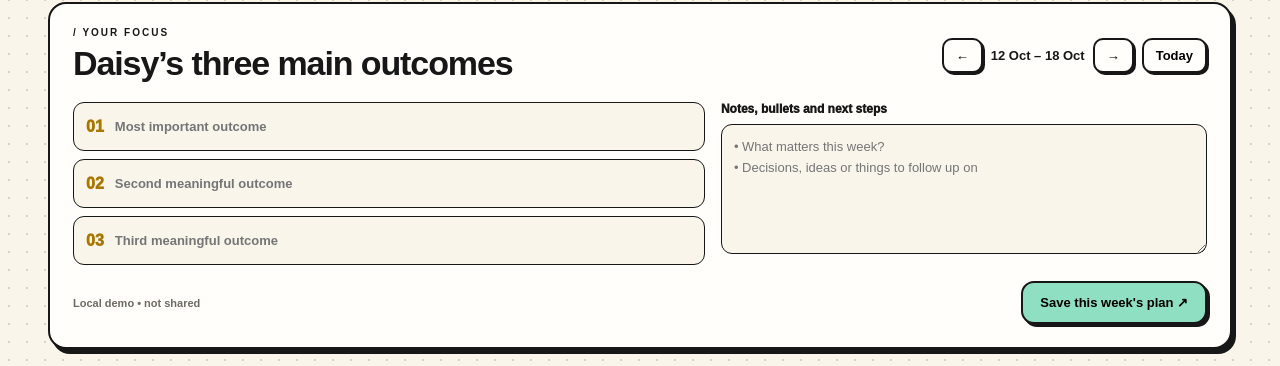
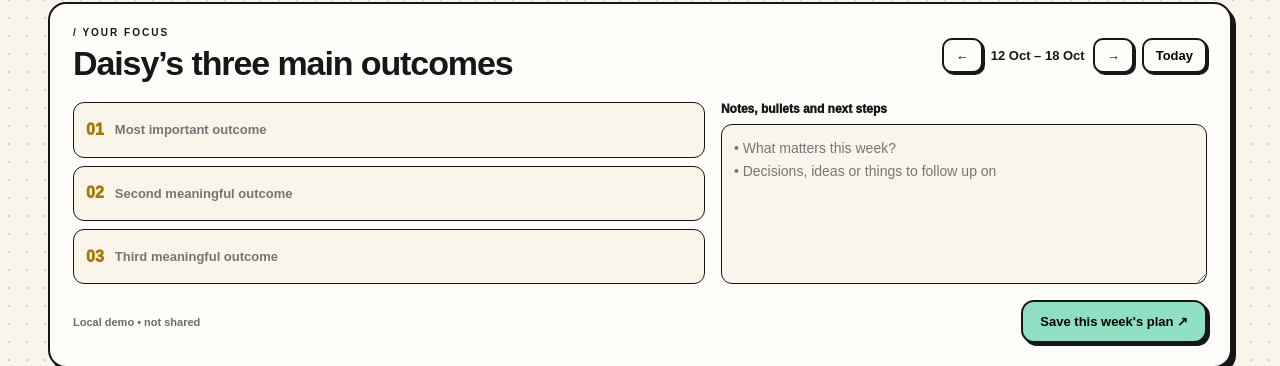
Before and after one commit to BrettJosh/Conditioning-Team, a plain HTML site: page public/index.html in a window 1280 px wide. Shown: the part 711-1077 px from the top of the page. Drawn offline with Linux system fonts and the light colour scheme.

Commit message:
Expand task and weekly notes for easier reading

```diff
--- a/public/styles.css
+++ b/public/styles.css
@@ -82,3 +82,8 @@
 .hero p{max-width:760px;margin-inline:auto;overflow-wrap:break-word}
 @media(max-width:850px){.hero{min-height:0;padding:55px 10px 66px}.hero .hero-stickers{gap:13px;justify-content:center;margin-bottom:15px}.hero .hero-stickers .hero-sticker{font-size:10px;padding:8px 11px}.hero h1{margin:22px auto 23px}}
 @media(max-width:480px){.brand .brand-mark{width:45px;height:45px}.hero .hero-stickers{gap:9px}.hero .hero-stickers .hero-sticker{font-size:9px;padding:7px 9px;box-shadow:2px 2px 0 var(--ink)}.hero p{font-size:13px;line-height:1.55;max-width:36ch}.desktop-break{display:none}}
+
+/* Readable notes on weekly plans and task details */
+#weeklyNotes,#taskDescription{box-sizing:border-box;overflow-y:hidden;resize:vertical;min-height:160px;max-height:none;line-height:1.65;font-size:14px}
+#taskDescription{min-height:210px}
+.planning-notes{min-width:0}
```
